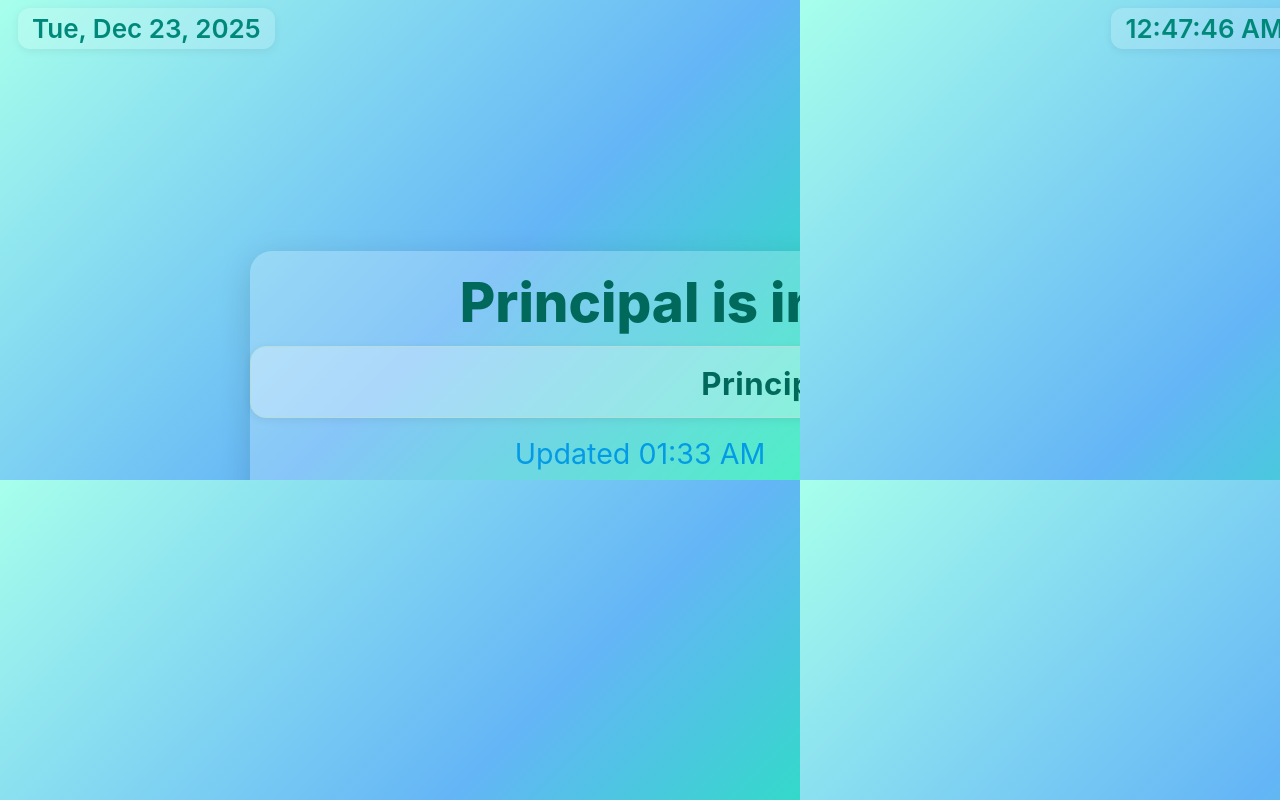
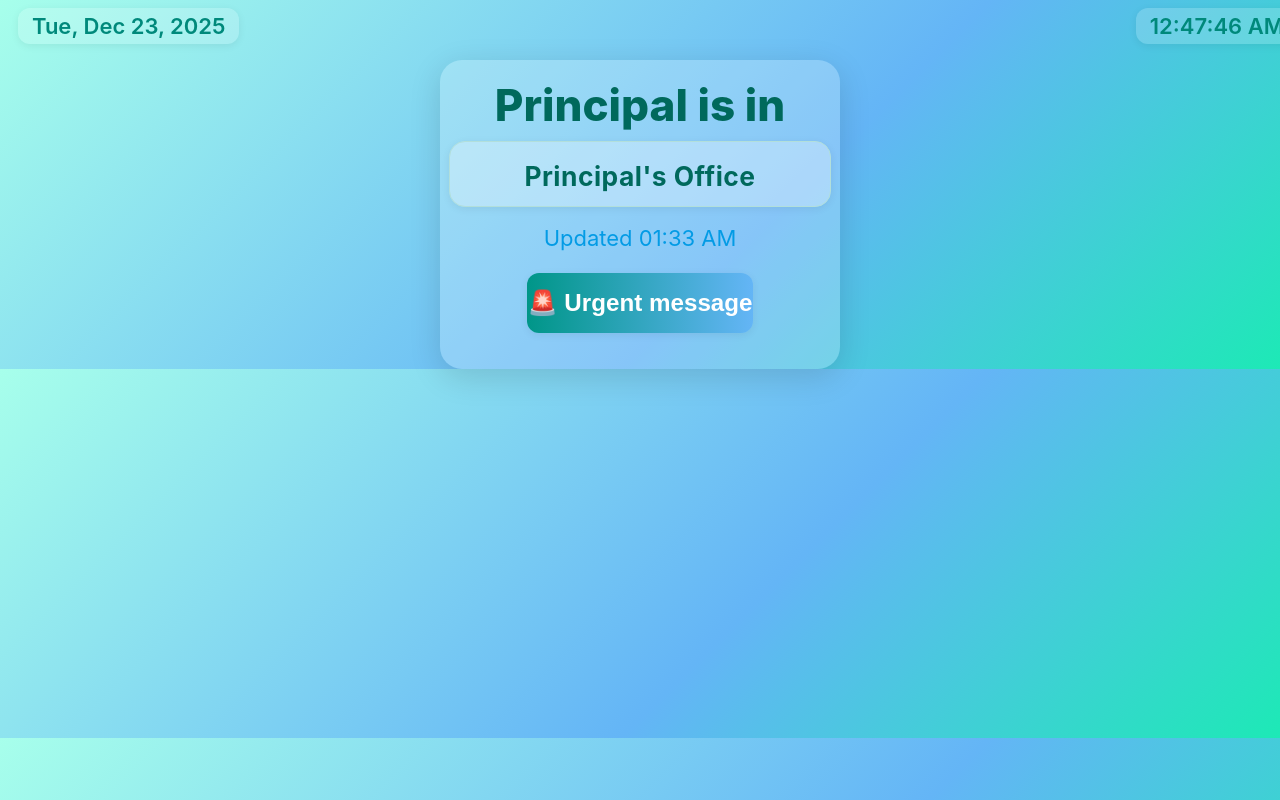
Before and after one commit to RamanaAdmin/kiosk-admin, a Flask app: page / in a window 1280 px wide. Run offline with Flask 3, Linux system fonts and the light colour scheme.

Commit message:
index.html

```diff
--- a/templates/index.html
+++ b/templates/index.html
@@ -5,18 +5,25 @@
 <meta name="viewport" content="width=800, initial-scale=1">
 <title>Kiosk — Principal Status</title>
 <style>
-html, body {
-  margin: 0; padding: 0;
-  width: 800px; height: 480px;
+body {
+  margin: 0;
+  padding: 0;
+  width: 100%;
+  height: 100%;
   background: linear-gradient(135deg, #a7ffeb 0%, #64b5f6 60%, #1de9b6 100%);
   font-family: 'Inter', system-ui, sans-serif;
   color: #222;
-  font-size: 26px;
+  font-size: 22px;
   overflow: hidden;
 }
 .topbar {
-  width: 100vw; display: flex; justify-content: space-between; align-items: center;
-  position: fixed; top: 0; left: 0; right: 0; padding: 8px 18px 0 18px; z-index: 2; pointer-events: none;
+  width: 100%;
+  display: flex;
+  justify-content: space-between;
+  align-items: center;
+  position: fixed;
+  top: 0; left: 0; right: 0;
+  padding: 8px 18px 0 18px; z-index: 2; pointer-events: none;
 }
 .topbar .date, .topbar .time {
   font-size: 1em; font-weight: 600; color: #00897b;
@@ -24,25 +31,26 @@ html, body {
   box-shadow: 0 2px 8px #0001; pointer-events: auto;
 }
 .hotzone { position: fixed; top: 0; left: 0; width: 60px; height: 60px; z-index: 20; background: transparent; }
-.wrap { min-height: 100vh; width: 100vw; display: flex; flex-direction: column; align-items: center; justify-content: center; }
+.wrap { width: 100%; height: 100%; display: flex; flex-direction: column; align-items: center; justify-content: center; }
 .card {
   background: rgba(255,255,255,0.22); box-shadow: 0 8px 32px #0002; border-radius: 22px;
-  padding: 18px 0 18px 0; width: 98vw; max-width: 780px; min-width: 0;
+  padding: 18px 0 18px 0; width: 100%; max-width: 400px; min-width: 0;
   margin-top: 60px; text-align: center;
 }
 .position-box {
   background: rgba(255,255,255,0.30); border-radius: 16px; box-shadow: 0 2px 8px #0001;
-  padding: 18px 10px 14px 10px; margin: 0 auto 18px auto; width: 90vw;
-  font-size: 1.2em; font-weight: 700; color: #00695c; letter-spacing: 0.5px; border: 1.5px solid #b2dfdb;
+  padding: 18px 10px 14px 10px; margin: 0 auto 18px auto; width: 90%; font-size: 1.2em; font-weight: 700; color: #00695c; letter-spacing: 0.5px; border: 1.5px solid #b2dfdb;
 }
-.line1 { font-size: 2.1em; font-weight: 800; margin-bottom: 0.2em; color: #00695c;}
-.line3 { font-size: 1.1em; color: #039be5; margin-bottom: 1em; }
+.line1 { font-size: 2em; font-weight: 800; margin-bottom: 0.2em; color: #00695c;}
+.line3 { font-size: 1em; color: #039be5; margin-bottom: 1em; }
 .row { display: flex; gap: 18px; justify-content: center; margin-bottom: 18px; }
 .btn {
-  padding: 18px 0; border-radius: 12px; border: none;
+  padding: 16px 0;
+  border-radius: 12px;
+  border: none;
   background: linear-gradient(90deg,#1de9b6 0%,#64b5f6 100%);
-  color: #00695c; font-weight: 700; font-size: 1.2em; cursor: pointer;
-  min-width: 180px; min-height: 54px; box-shadow: 0 2px 8px #0001; transition: filter .2s;
+  color: #00695c; font-weight: 700; font-size: 1.1em; cursor: pointer;
+  min-width: 140px; min-height: 44px; box-shadow: 0 2px 8px #0001; transition: filter .2s;
 }
 .btn:active { filter: brightness(0.95);}
 .btn-urgent { background: linear-gradient(90deg,#009688 0%,#64b5f6 100%); color: #fff; }
```
Also changed, not shown: other parts of templates/index.html (+11 -11 lines).
